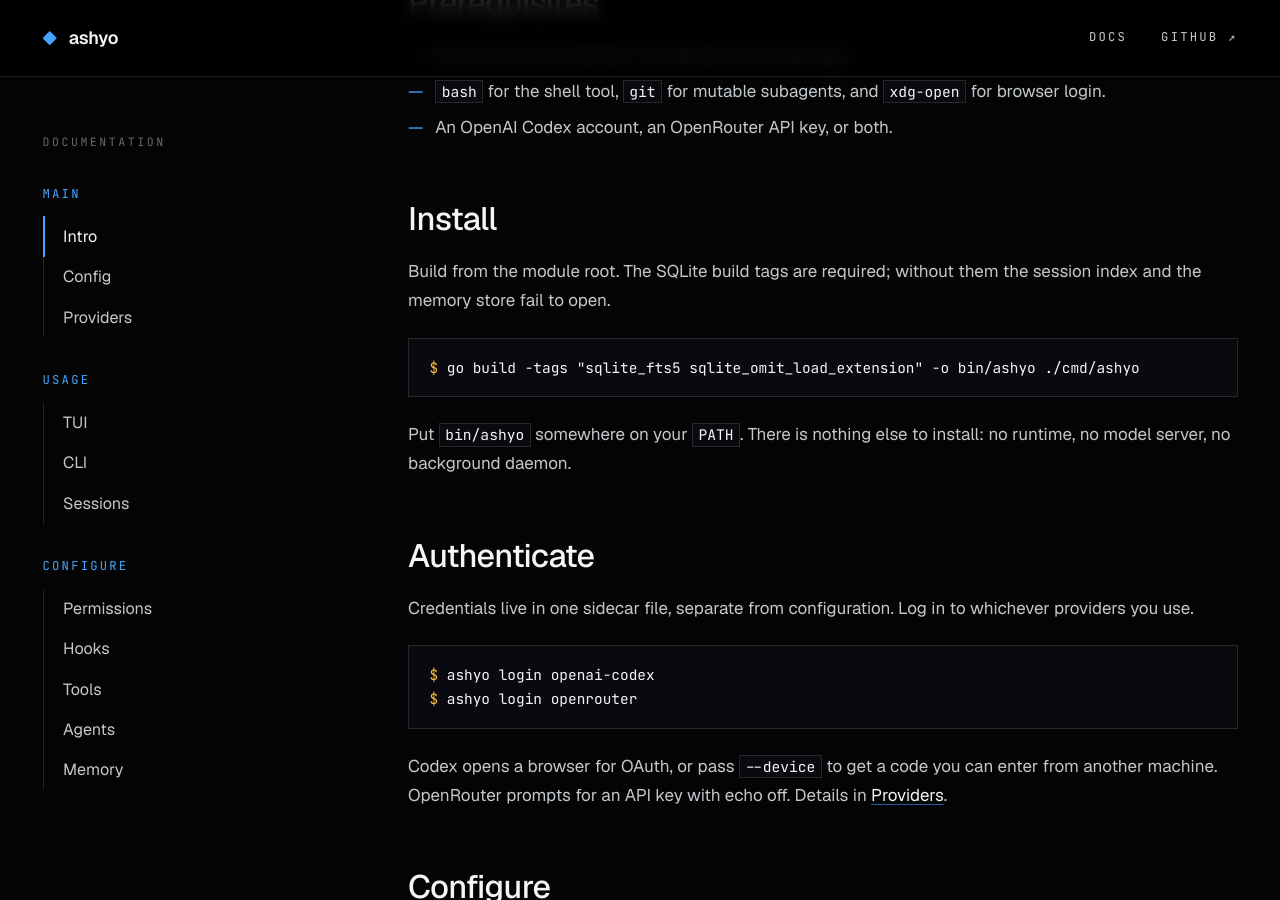
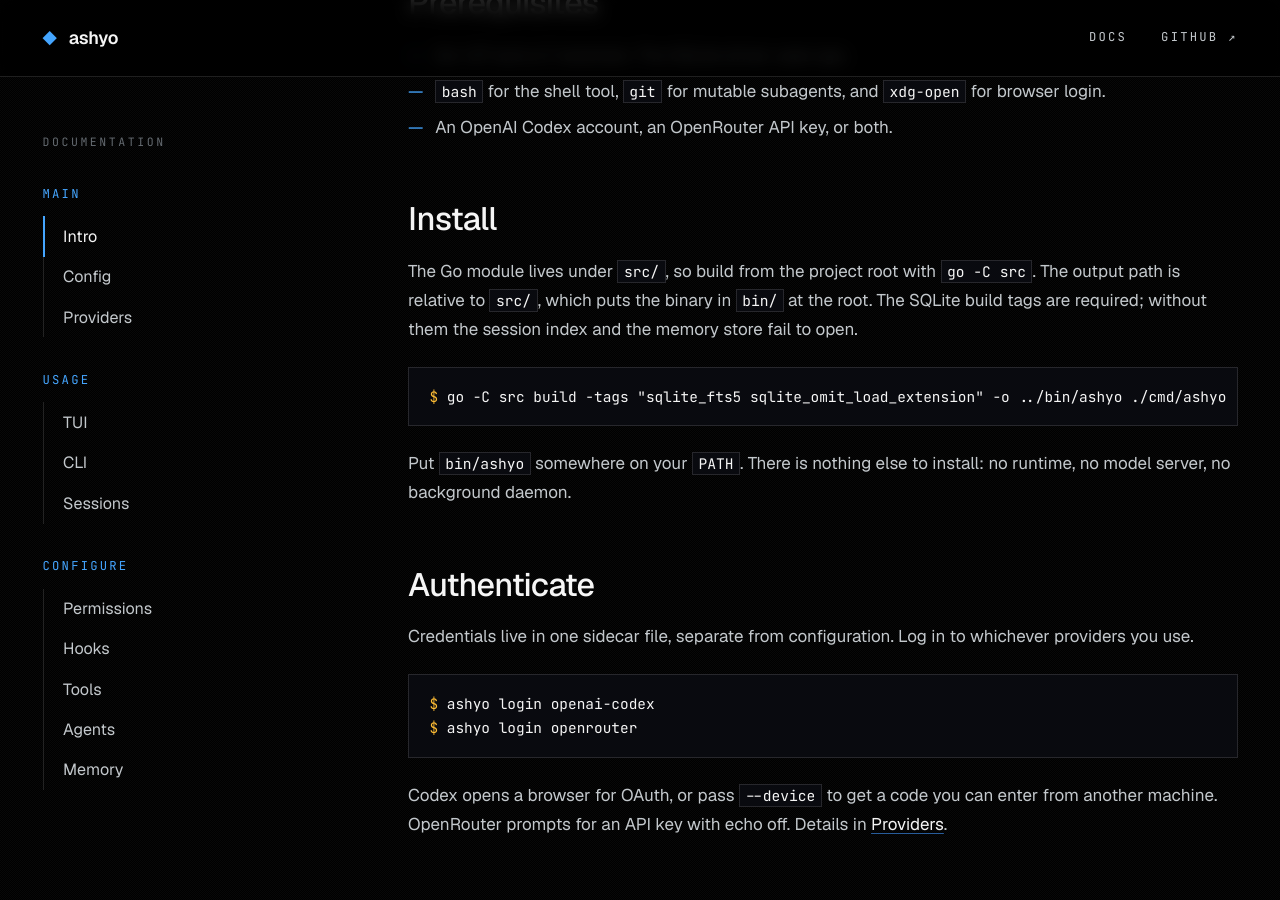
Before and after one commit to ashyo-ai/ashyo-ai.github.io, a Jekyll site: the page built from index.html, in a window 1280 px wide and 900 px high, scrolled down 1023 px. Built offline with Jekyll 4.4.1, drawn with Linux system fonts in a browser that asks for light colours.

Commit message:
Build from src/ in the Install section
The Go module now lives under src/, so Install shows
`go -C src build ... -o ../bin/ashyo ./cmd/ashyo` and says where the
module is. The binary still lands in bin/ at the project root, because
the output path is relative to src/.

```diff
--- a/index.html
+++ b/index.html
@@ -23,8 +23,8 @@ title: Intro
 </ul>
 
 <h2 id="install">Install</h2>
-<p>Build from the module root. The SQLite build tags are required; without them the session index and the memory store fail to open.</p>
-<pre class="terminal"><span class="prompt">$ </span>go build -tags "sqlite_fts5 sqlite_omit_load_extension" -o bin/ashyo ./cmd/ashyo</pre>
+<p>The Go module lives under <code>src/</code>, so build from the project root with <code>go -C src</code>. The output path is relative to <code>src/</code>, which puts the binary in <code>bin/</code> at the root. The SQLite build tags are required; without them the session index and the memory store fail to open.</p>
+<pre class="terminal"><span class="prompt">$ </span>go -C src build -tags "sqlite_fts5 sqlite_omit_load_extension" -o ../bin/ashyo ./cmd/ashyo</pre>
 <p>Put <code>bin/ashyo</code> somewhere on your <code>PATH</code>. There is nothing else to install: no runtime, no model server, no background daemon.</p>
 
 <h2 id="authenticate">Authenticate</h2>
```
